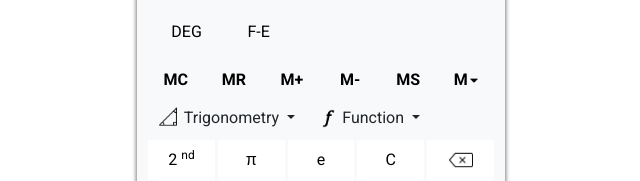
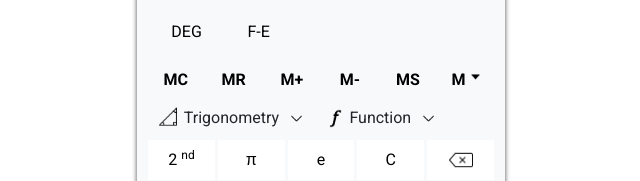
Before and after one commit to ashishkk22/scientific-calculator, a plain HTML site: page index.html in a window 1280 px wide. Shown: the part 256-437 px from the top of the page, 319-959 px from the left. Drawn offline with nearby package versions, Linux system fonts and the light colour scheme.

Commit message:
dropdown img changed

```diff
--- a/css/style.css
+++ b/css/style.css
@@ -25,7 +25,7 @@
   white-space: nowrap;
   border-radius: 0;
 }
-.calDiv__btn:hover {
+:where(.calDiv__btn:hover, .calDiv__dropdownBtn--shadow):hover {
   background-color: rgba(131, 131, 131, 0.35);
   transition: 0.5s ease-in-out;
   box-shadow: rgba(0, 0, 0, 0.35) 0rem 0.31rem 0.5rem;
@@ -53,6 +53,9 @@
   transform: rotate(270deg);
   width: 1.1rem;
 }
+.calDiv__arrowDownImg--size {
+  width: 0.7rem;
+}
 .calDiv__inputField {
   height: 7rem;
   font-size: 2.4rem;
@@ -65,9 +68,6 @@
 }
 .calDiv__fnImg--size {
   width: 1.2rem;
-}
-.calDiv__downImg--size {
-  width: 0.6rem;
 }
 .calDiv_drawer {
   position: absolute;
--- a/index.html
+++ b/index.html
@@ -70,7 +70,7 @@
             <img
               src="./images/sort-down.png"
               alt="sort-down-img"
-              class="calDiv__downImg--size"
+              class="calDiv__arrowDownImg--size mb-2 ms-1"
             />
           </button>
           <div
@@ -106,7 +106,7 @@
         <div class="d-flex justify-content-start align-items-center">
           <div class="dropdown border-0">
             <button
-              class="btn dropdown-toggle btn-dropdown border-0 rounded-0 bg-transparent"
+              class="btn btn-dropdown border-0 rounded-0 bg-transparent calDiv__dropdownBtn--shadow"
               type="button"
               id="dropdownMenuButton2"
               data-bs-toggle="dropdown"
@@ -119,6 +119,11 @@
                 class="calDiv__trigonoImg--size mb-1 me-1"
               />
               Trigonometry
+              <img
+                src="./images/down-arrow.png"
+                alt="down-arrow"
+                class="ms-2 calDiv__arrowDownImg--size"
+              />
             </button>
             <ul
               class="dropdown-menu p-0 bg-light"
@@ -288,7 +293,7 @@
           </div>
           <div class="dropdown">
             <button
-              class="btn dropdown-toggle rounded-0 border-0 bg-transparent"
+              class="btn rounded-0 border-0 bg-transparent calDiv__dropdownBtn--shadow"
               type="button"
               id="dropdownMenuButton1"
               data-bs-toggle="dropdown"
@@ -300,6 +305,11 @@
                 class="calDiv__fnImg--size"
               />
               Function
+              <img
+                src="./images/down-arrow.png"
+                alt="down-arrow"
+                class="ms-2 calDiv__arrowDownImg--size"
+              />
             </button>
             <ul
               class="dropdown-menu p-0 bg-light"
--- a/js/functions.js
+++ b/js/functions.js
@@ -189,7 +189,7 @@ function TrigonoOperationHandler(clickedItem) {
   let value = getValueFromLocal("calString");
   if (unitOfAngle.degree === true) {
     //converting degree to radian
-    value = (value * Math.PI) / 180;
+    value = value * (Math.PI / 180);
   } else if (unitOfAngle.grad === true) {
     //1 Gradians to Radians = 0.0157
     value = value * 0.0157;
```
Also changed, not shown: images/down-arrow.png (added).
